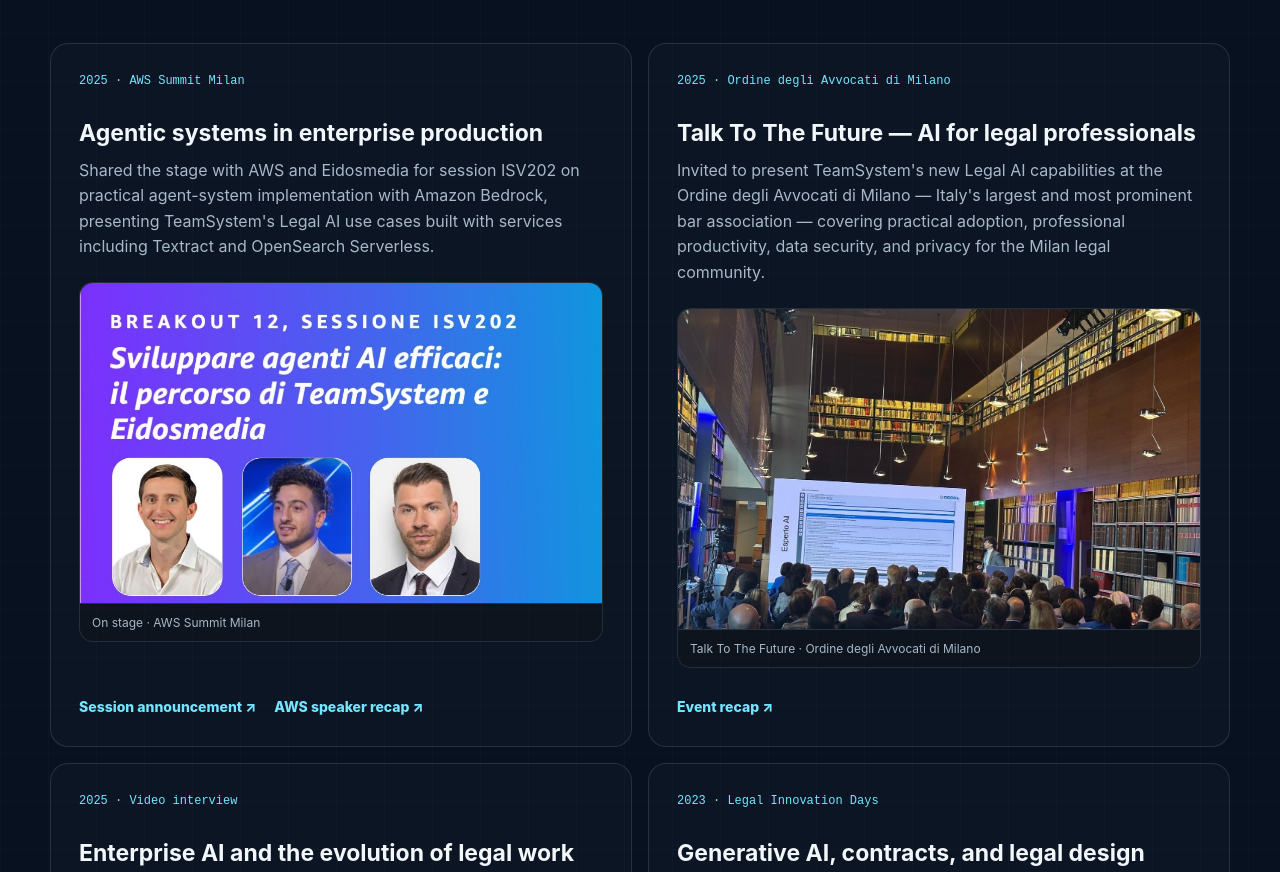
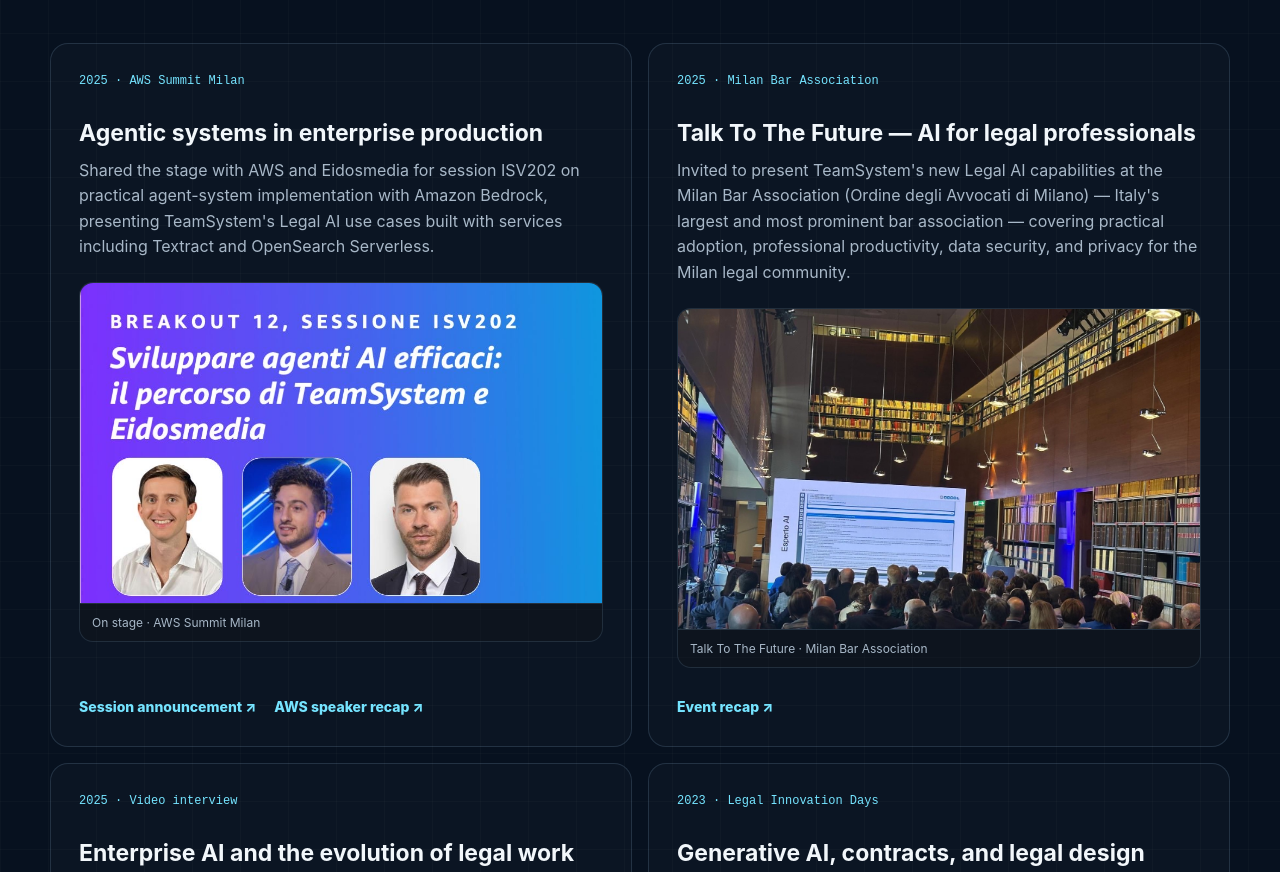
Before and after one commit to Hexecu/hexecu.github.io, a plain HTML site: page index.html in a window 1280 px wide. Shown: the part 9279-10151 px from the top of the page. Drawn offline with Linux system fonts and the light colour scheme.

Commit message:
copy: use English 'Milan Bar Association' (Italian name kept once in parens)

```diff
--- a/index.html
+++ b/index.html
@@ -482,15 +482,15 @@
           </article>
 
           <article class="reveal has-media">
-            <span>2025 · Ordine degli Avvocati di Milano</span>
+            <span>2025 · Milan Bar Association</span>
             <h3>Talk To The Future — AI for legal professionals</h3>
-            <p>Invited to present TeamSystem's new Legal AI capabilities at the Ordine degli Avvocati di Milano — Italy's largest and most prominent bar association — covering practical adoption, professional productivity, data security, and privacy for the Milan legal community.</p>
+            <p>Invited to present TeamSystem's new Legal AI capabilities at the Milan Bar Association (Ordine degli Avvocati di Milano) — Italy's largest and most prominent bar association — covering practical adoption, professional productivity, data security, and privacy for the Milan legal community.</p>
             <figure class="media-single">
               <img
                 src="assets/media/milan-bar-talk.jpg"
-                alt="Davide Leopardi presenting Talk To The Future at the Ordine degli Avvocati di Milano"
+                alt="Davide Leopardi presenting Talk To The Future at the Milan Bar Association"
                 width="1400" height="1050" loading="lazy" decoding="async">
-              <figcaption>Talk To The Future · Ordine degli Avvocati di Milano</figcaption>
+              <figcaption>Talk To The Future · Milan Bar Association</figcaption>
             </figure>
             <div class="recognition-links">
               <a href="https://www.linkedin.com/posts/nicolabaraldi_grazie-davide-leopardi-per-la-splendida-presentazione-activity-7331711756051857410-qImx" target="_blank" rel="noreferrer">Event recap ↗</a>
```
